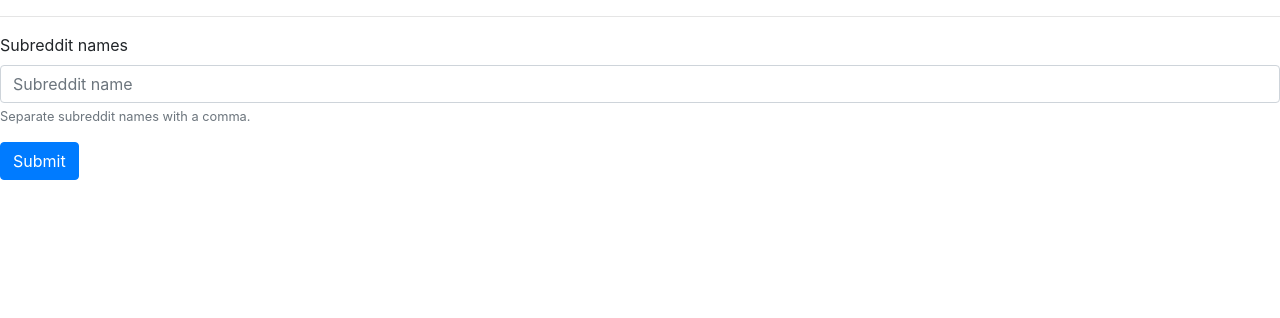
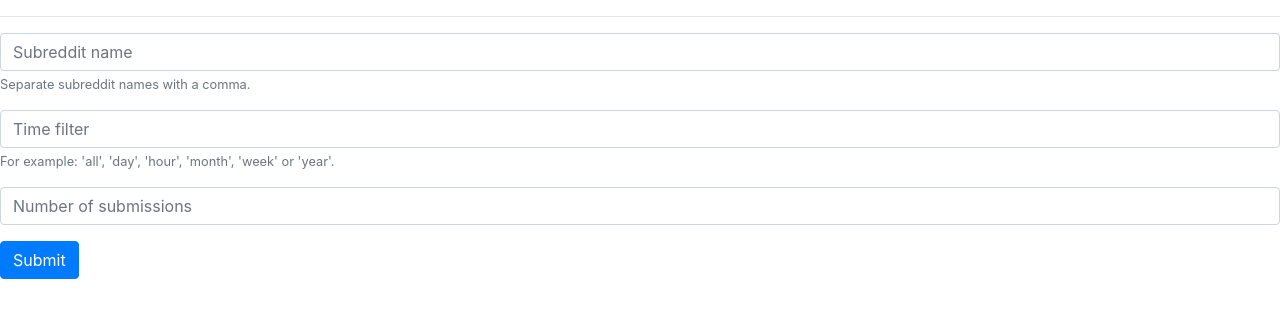
Before and after one commit to Aquakor/Quit-Reddit, a Flask app: template templates/list.html in a window 1280 px wide. Shown: the part 48-366 px from the top of the page. Run offline with Flask 2, Linux system fonts and the light colour scheme; the template is opened without the code that fills it, so the values that code supplies are empty; some libraries are stand-ins or nearby versions.

Commit message:
Add timeFilter input and numSubmission input.

```diff
--- a/templates/list.html
+++ b/templates/list.html
@@ -20,9 +20,15 @@
 
     <form action="/list" method="post">
         <div class="form-group">
-            <label for="inputSubreddit">Subreddit names</label>
             <input type="text" class="form-control" name="subredditName" placeholder="Subreddit name">
             <small class="form-text text-muted">Separate subreddit names with a comma.</small>
+        </div>
+        <div class="form-group">
+            <input type="text" class="form-control" name="timeFilter" placeholder="Time filter">
+            <small class="form-text text-muted">For example: 'all', 'day', 'hour', 'month', 'week' or 'year'.</small>
+        </div>
+        <div class="form-group">
+            <input type="text" class="form-control" name="numSubmission" placeholder="Number of submissions">
         </div>
         <button type="submit" class="btn btn-primary">Submit</button>
     </form>
```
